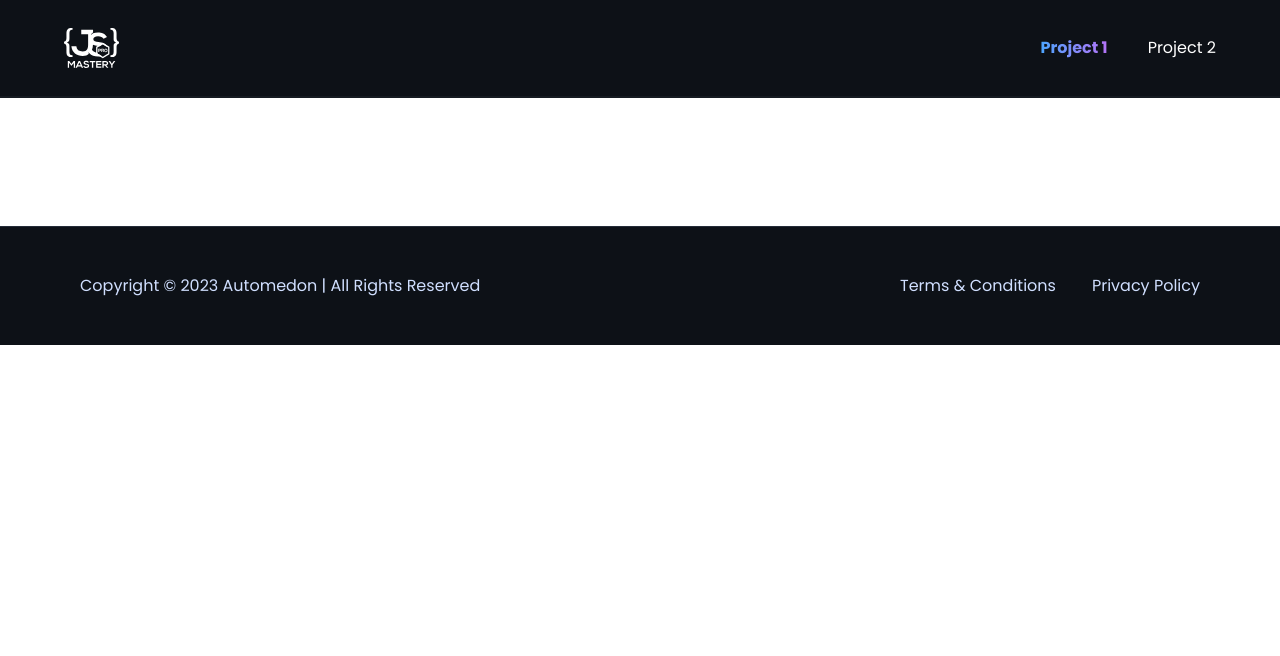
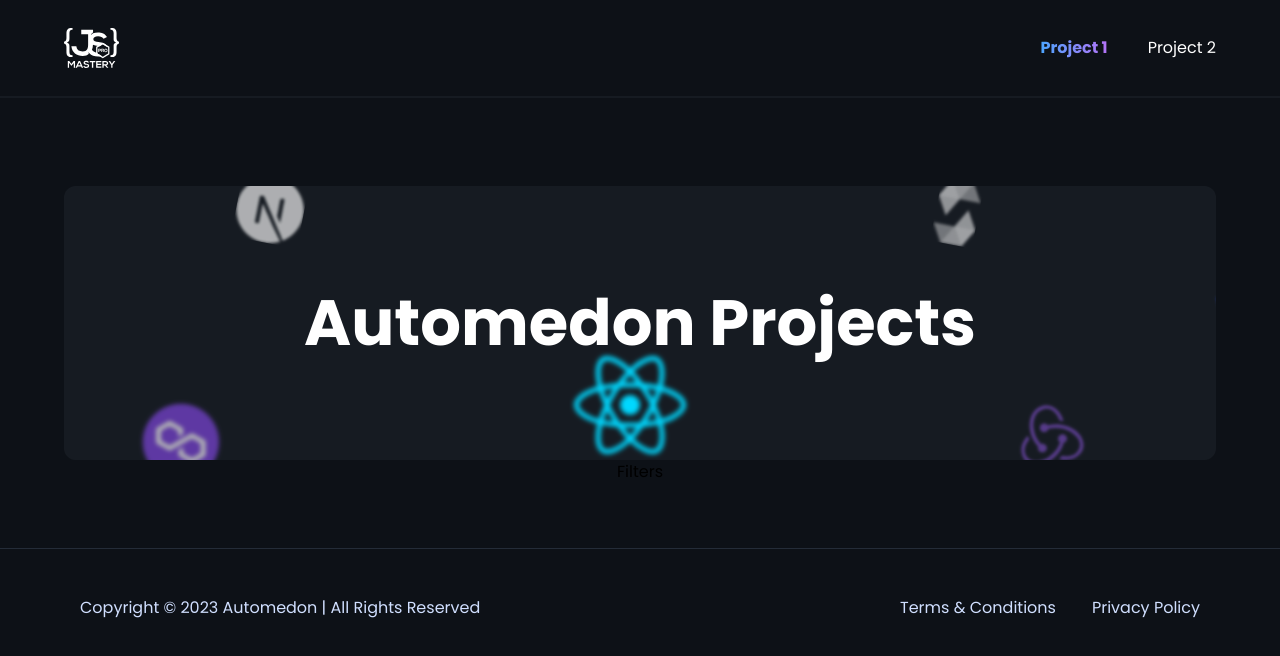
Before and after one commit to Automedon/Nextjsexampleone, a Next.js app: page / in a window 1280 px wide. Shown: the top 656 px of the page. Built offline with nearby package versions, Linux system fonts and the light colour scheme.

Commit message:
Home Page

```diff
--- a/app/(root)/(home)/page.tsx
+++ b/app/(root)/(home)/page.tsx
@@ -3,7 +3,14 @@ import React from "react";
 const Page = () => {
   return (
     <main className="flex-center paddings mx-auto w-full max-w-screen-2xl flex-col">
-      <section className="nav-padding w-full"></section>
+      <section className="nav-padding w-full">
+        <div className="flex-center relative min-h-[274px] w-full flex-col rounded-xl bg-banner bg-cover bg-center text-center">
+          <h1 className={"sm:heading1 heading2 text-center text-white"}>
+            Automedon Projects
+          </h1>
+        </div>
+      </section>
+      Filters
     </main>
   );
 };
--- a/app/(root)/layout.tsx
+++ b/app/(root)/layout.tsx
@@ -2,11 +2,13 @@ import React from "react";
 
 import Footer from "@/components/Footer";
 import Navbar from "@/components/Navbar";
+import SearchForm from "@/components/SearchForm";
 
 const layout = ({ children }: { children: React.ReactNode }) => {
   return (
     <>
       <Navbar />
+      <SearchForm />
       {children}
       <Footer />
     </>
--- a/app/layout.tsx
+++ b/app/layout.tsx
@@ -13,7 +13,7 @@ export default function RootLayout({
 }) {
   return (
     <html lang="en">
-      <body className="min-h-screen font-poppins">{children}</body>
+      <body className="min-h-screen bg-black-100 font-poppins">{children}</body>
     </html>
   );
 }
--- /dev/null
+++ b/components/SearchForm.tsx
@@ -0,0 +1,7 @@
+import Link from "next/link";
+
+const SearchForm = () => {
+  return <div>Search Form</div>;
+};
+
+export default SearchForm;
```
